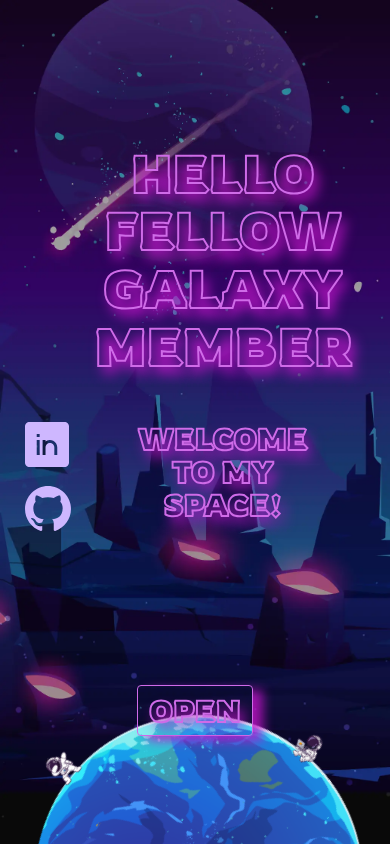
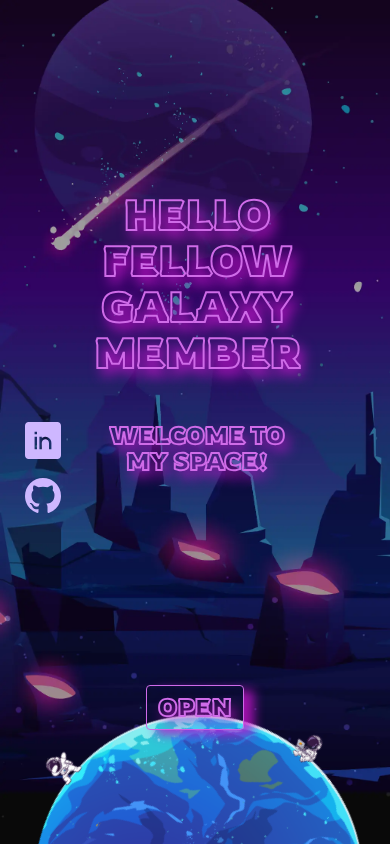
Before and after one commit to WolfFoxColony/ilum, a React (Vite) app: page / in a window 390 px wide. Built offline with nearby package versions, Linux system fonts and the light colour scheme.

Commit message:
add responsive & em for contacts

```diff
--- a/src/Pages/HomePage/HomePage.tsx
+++ b/src/Pages/HomePage/HomePage.tsx
@@ -24,7 +24,7 @@ function HomePage() {
 
                 <Grid container={true} spacing={2} justifyContent="center" sx={{mb: '40px', height: '80%'}}>
                     <Grid size={{xl: 11, xs: 7}}  justifyContent="center" direction="column" container alignItems="center">
-                        <Headline fontSize={"3.5rem"}>Hello fellow galaxy member</Headline>
+                        <Headline>Hello fellow galaxy member</Headline>
 
                         <Headline fontSize={"2rem"}>Welcome to my space!</Headline>
                     </Grid>
--- a/src/Pages/SkillsPage/SkillsPage.tsx
+++ b/src/Pages/SkillsPage/SkillsPage.tsx
@@ -19,7 +19,7 @@ function SkillsPage() {
 
     return (
         <Box sx={bgStyle}>
-            <Container maxWidth={false} sx={{height: "100%", zIndex: '99', position: "relative", padding:'50px 0'}}>
+            <Container maxWidth={false} sx={{height: "100%", zIndex: '99', position: "relative", padding:'50px 0'}}>       //'sx' is static — it does not use variables, does not depend on state, props, or any conditions — it is not necessary to wrap it in useMemo
 
                 <Grid container={true} spacing={2} justifyContent="center" sx={{mb: '40px', mr:' 20px', ml:' 20px'}}>
                     <Grid size={{xl: 12, xs: 12}}>
--- a/src/components/Contact/Contact.scss
+++ b/src/components/Contact/Contact.scss
@@ -9,8 +9,12 @@
     left: 25px;
     z-index: 100;
 
-    &_img:hover  {
-        scale: (1.1);
-        transition: scale 0.3s;
+    &_img {
+        width: 3em;
+
+        &:hover {
+            scale: (1.1);
+            transition: scale 0.3s;
+        }
     }
 }
--- a/src/main.scss
+++ b/src/main.scss
@@ -1,6 +1,15 @@
 html {
-    font-size: 15px;
+    font-size: 16px;
+
+    @media (max-width: 600px) {
+        font-size: 14px;
+    }
+
+    @media (max-width: 400px) {
+        font-size: 12px;
+    }
 }
+
 html, body {
     margin: 0;
     padding: 0;
```
